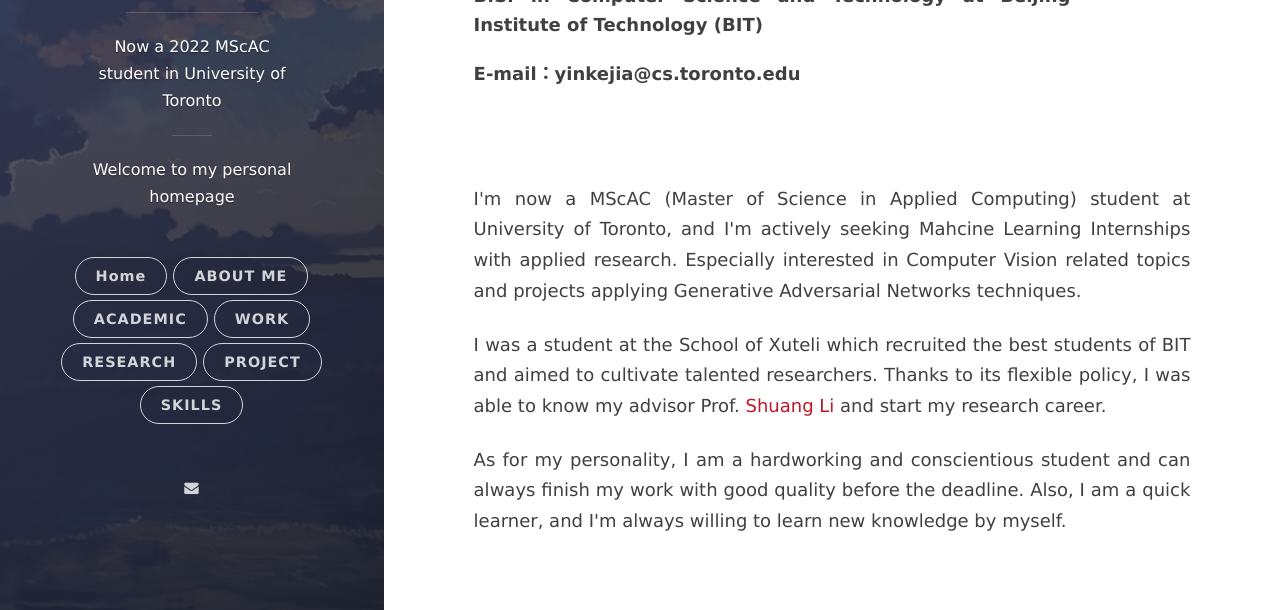
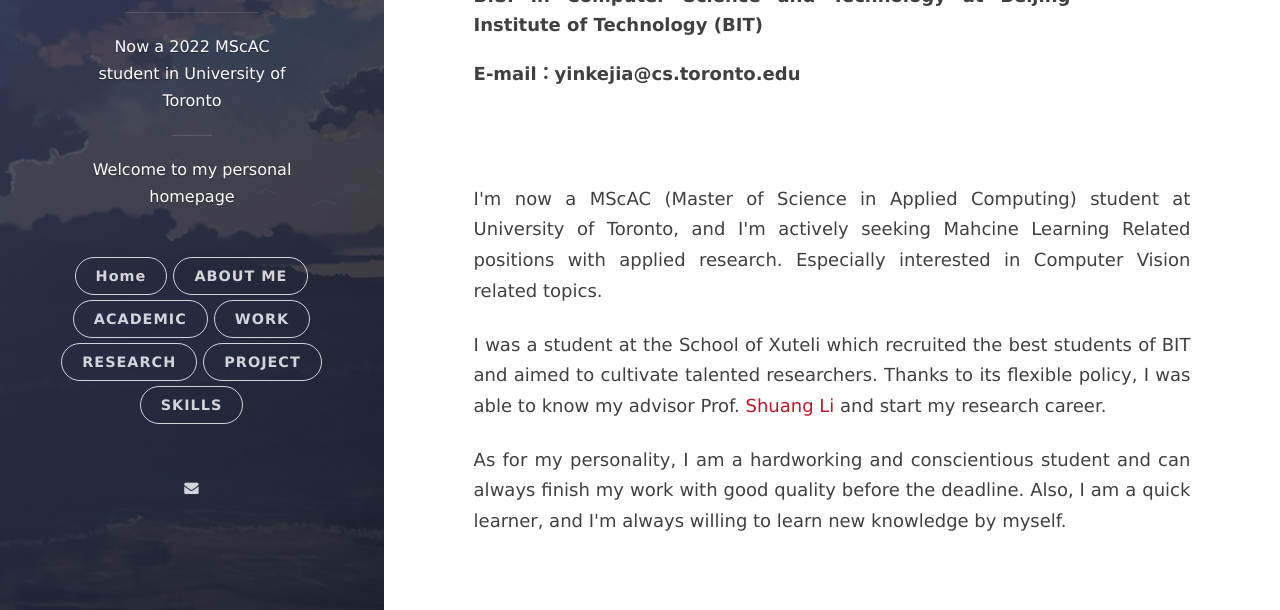
Before and after one commit to yinkejia/yinkejia.github.io, a Jekyll site: the page built from _posts/2022-08-31-ABOUT-ME.markdown, in a window 1280 px wide and 926 px high, cut to the strip 316-926 px from the top of the window. Built offline with Jekyll 4.4.1, drawn with Linux system fonts in a browser that asks for light colours; nearby versions of some CDN libraries.

Commit message:
Update 2022-08-31-ABOUT-ME.markdown

```diff
--- a/_posts/2022-08-31-ABOUT-ME.markdown
+++ b/_posts/2022-08-31-ABOUT-ME.markdown
@@ -12,7 +12,7 @@ date: 2022-08-31 15:32:24.000000000 +09:00
 
 <br><br>
 <font size="4">
-<p>I'm now a MScAC (Master of Science in Applied Computing) student at University of Toronto, and I'm actively seeking Mahcine Learning Internships with applied research. Especially interested in Computer Vision related topics and projects applying Generative Adversarial Networks techniques. </p>
+<p>I'm now a MScAC (Master of Science in Applied Computing) student at University of Toronto, and I'm actively seeking Mahcine Learning Related positions with applied research. Especially interested in Computer Vision related topics. </p>
 <p>I was a student at the School of Xuteli which recruited the best students of BIT and aimed to cultivate talented researchers. Thanks to its flexible policy, I was able to know my advisor Prof. <a href="http://shuangli.xyz/" target="_blank">Shuang Li</a> and start my research career.</p>
 <p>As for my personality, I am a hardworking and conscientious student and can always finish my work with good quality before the deadline. Also, I  am a quick learner, and I'm always willing to learn new knowledge by myself.</p>
 </font>
```
